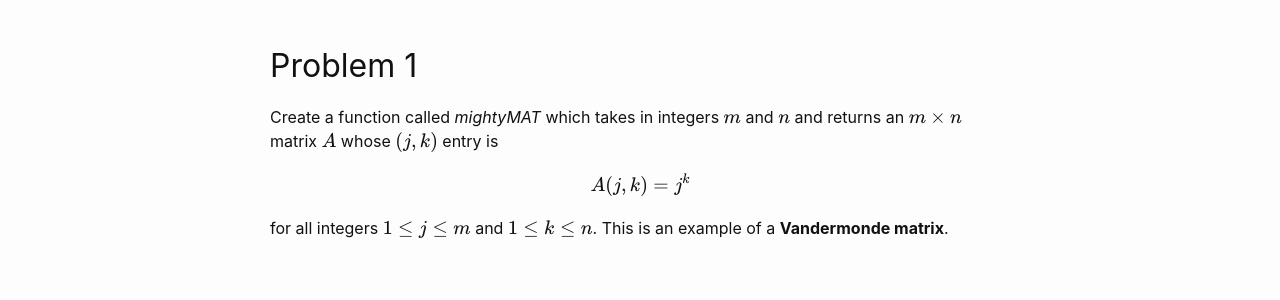
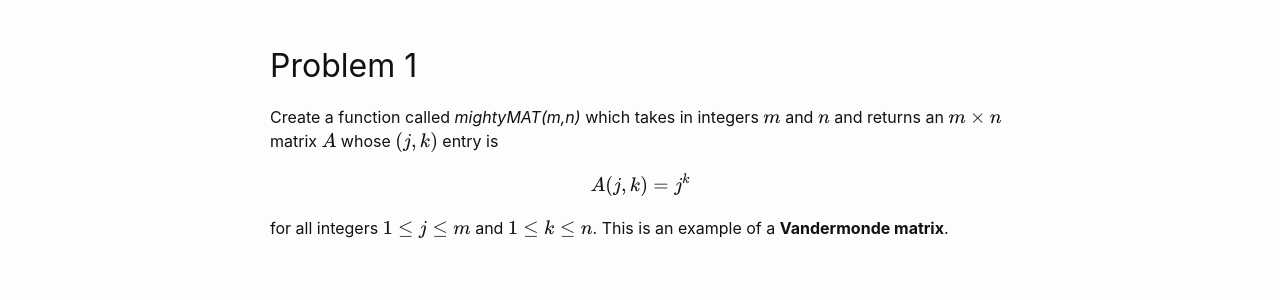
Before and after one commit to wcasper/math107spring2021, a Jekyll site: the page built from _exams/practice-exam2/problem1.md, in a window 1280 px wide. Shown: the part 158-458 px from the top of the page. Built offline with Jekyll 4.4.1, drawn with Linux system fonts in a browser that asks for light colours.

Commit message:
fixed typo

```diff
--- a/_exams/practice-exam2/problem1.md
+++ b/_exams/practice-exam2/problem1.md
@@ -6,7 +6,7 @@ permalink: /exams/practice-exam2/problem1
 
 ## Problem 1
 
-Create a function called *mightyMAT* which takes in integers $$m$$ and $$n$$ and returns an $$m\times n$$ matrix $$A$$ whose $$(j,k)$$ entry is
+Create a function called *mightyMAT(m,n)* which takes in integers $$m$$ and $$n$$ and returns an $$m\times n$$ matrix $$A$$ whose $$(j,k)$$ entry is
 
 $$A(j,k) = j^k$$
 
```
